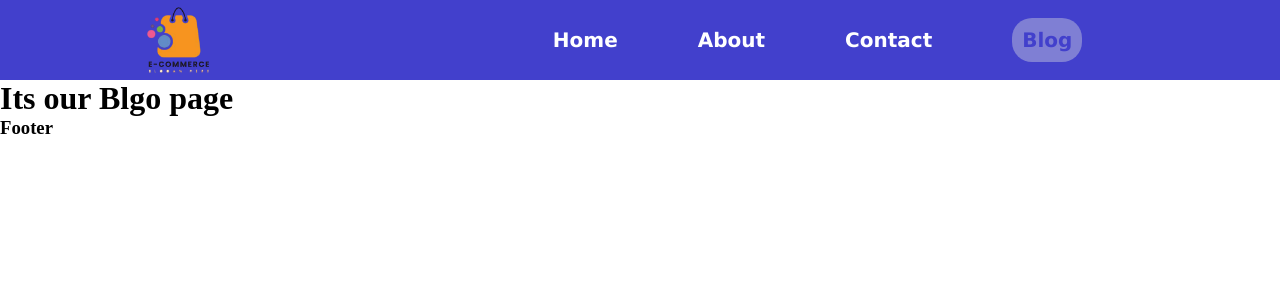
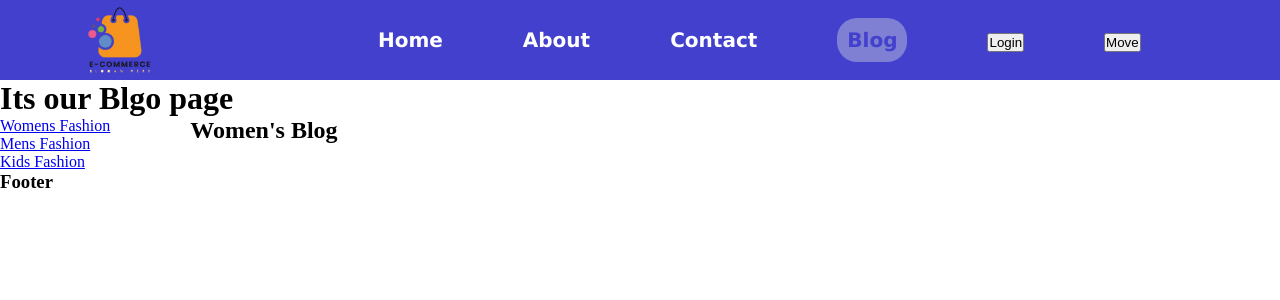
Before and after one commit to sayaliwagal/E-com-shop, a React (Vite) app: page /blog in a window 1280 px wide. Shown: the top 300 px of the page. Built offline with nearby package versions, Linux system fonts and the light colour scheme.

Commit message:
Add nested routeing and useNavigate completed

```diff
--- a/src/Components/Header.jsx
+++ b/src/Components/Header.jsx
@@ -1,8 +1,25 @@
-import { NavLink } from "react-router";
+import { NavLink, useNavigate } from "react-router";
 import logo from "../assets/e-com-logo.png"
+import { useState } from "react";
+
 
 
 const Header =() => {
+
+  const [isLogedin, setIsLogedin] = useState(false);
+  const navigate = useNavigate();
+  const login = () => {
+    setIsLogedin(true);
+  }
+
+  const move = () => {
+    if(isLogedin){
+      navigate("/blog");
+    }else{
+      navigate("/")
+    }
+  }
+  console.log(isLogedin)
   return (
     <nav className='nav'>
       <img src={logo} alt="logo" style={{height:"120px"}} />
@@ -11,6 +28,8 @@ const Header =() => {
           <li><NavLink to={"/about"}>About</NavLink></li>
           <li><NavLink to={"/contact"}>Contact</NavLink></li>
           <li><NavLink to={"/blog"}>Blog</NavLink></li>
+          <li><button onClick={login}>Login</button></li>
+          <li><button onClick={move}>Move</button></li>
       </ul>
     </nav>
   )
--- /dev/null
+++ b/src/Components/blog/Kids.jsx
@@ -0,0 +1,11 @@
+import React from 'react'
+
+const Kids = () => {
+  return (
+    <div>
+      <h2>Kids Blog</h2>
+    </div>
+  )
+}
+
+export default Kids
--- /dev/null
+++ b/src/Components/blog/Mens.jsx
@@ -0,0 +1,11 @@
+import React from 'react'
+
+const Mens = () => {
+  return (
+    <div>
+      <h2>Mens Blog</h2>
+    </div>
+  )
+}
+
+export default Mens
--- /dev/null
+++ b/src/Components/blog/SlideBar.jsx
@@ -0,0 +1,16 @@
+import React from 'react'
+import { Link } from 'react-router'
+
+const SlideBar = () => {
+  return (
+    <div>
+      <ul>
+        <li><Link to={""}>Womens Fashion</Link></li>
+        <li><Link to ={"mensfashion"}>Mens Fashion</Link></li>
+        <li><Link to={"kidsfashion"}>Kids Fashion</Link></li>
+      </ul>
+    </div>
+  )
+}
+
+export default SlideBar
--- /dev/null
+++ b/src/Components/blog/Women.jsx
@@ -0,0 +1,11 @@
+import React from 'react'
+
+const Women = () => {
+  return (
+    <div>
+      <h2>Women's Blog</h2>
+    </div>
+  )
+}
+
+export default Women
--- a/src/Pages/Blog.jsx
+++ b/src/Pages/Blog.jsx
@@ -1,4 +1,6 @@
 import React, { useEffect } from 'react'
+import { Outlet } from 'react-router'
+import SlideBar from '../Components/blog/SlideBar'
 
 const Blog = () => {
   // useEffect(() => {
@@ -7,6 +9,11 @@ const Blog = () => {
   return (
     <div>
       <h1>Its our Blgo page</h1>
+      <div  style={{display: "flex", gap:"80px"}}>
+      {/* Child Components */}
+      <SlideBar />
+      <Outlet />
+      </div>
     </div>
   )
 }
--- a/src/main.jsx
+++ b/src/main.jsx
@@ -11,6 +11,9 @@ import { BrowserRouter, Routes, Route, Navigate, useLocation } from 'react-route
 import Header from './Components/Header.jsx';
 import Footer from './Components/Footer.jsx';
 import {titles} from "./constant.js"
+import Women from './Components/blog/Women.jsx';
+import Mens from './Components/blog/Mens.jsx';
+import Kids from './Components/blog/Kids.jsx';
 
 
    const DynamicTitle = () => {
@@ -32,7 +35,12 @@ createRoot(document.getElementById('root')).render(
       <Route path="/" element = {<App/>}/>
       <Route path="/about" element = {<About />}/>
       <Route path="/contact" element = {<Contact />}/>
-      <Route path='/blog' element= {<Blog/>} />
+      <Route path='/blog' element= {<Blog/>}>
+      {/* Nested Routes */}
+      <Route path='' index element= {<Women />}/>
+      <Route path='mensfashion' element= {<Mens />}/>
+      <Route path='kidsfashion' element= {<Kids/>}/>
+      </Route>
       {/* Dynamic route */}
       <Route path='/products/:title/:id' element ={<ProductDescp/>}></Route>
       <Route path='/*' element={<Navigate to={"/"}/>}/>
```
